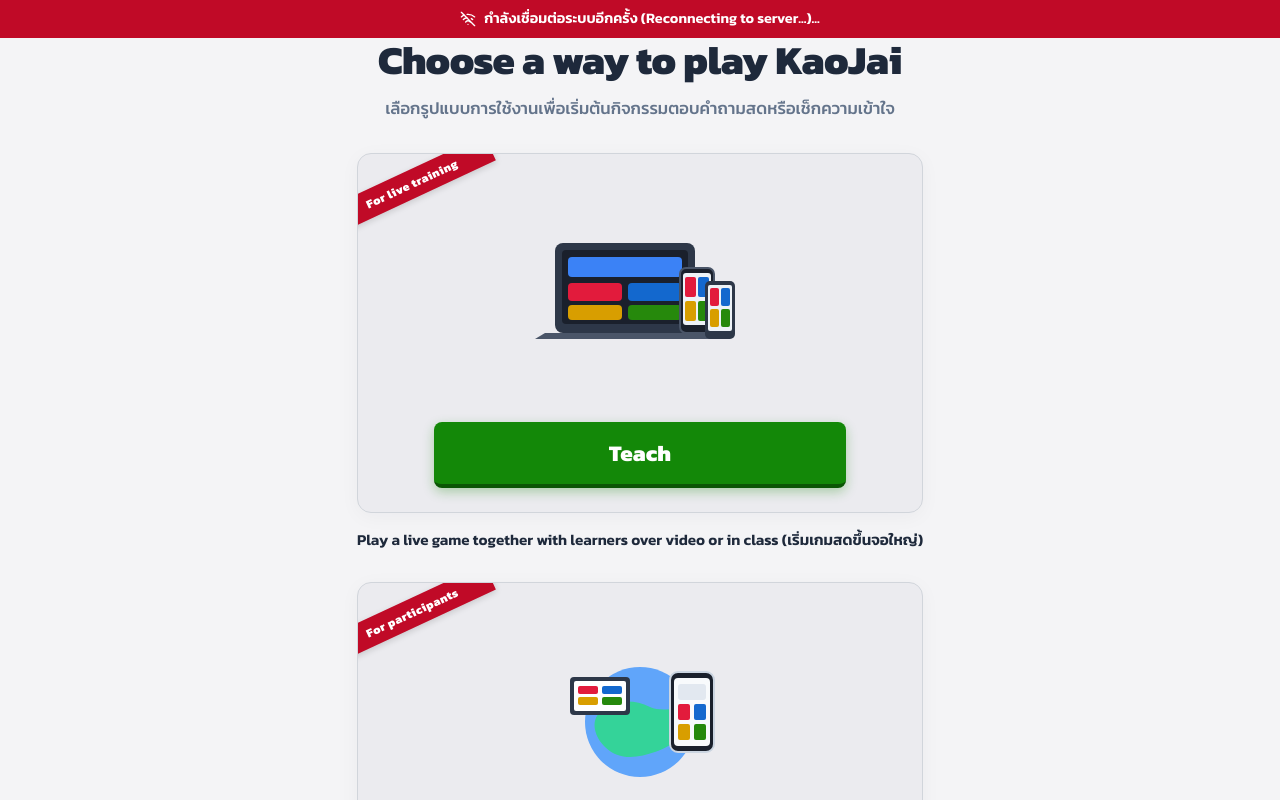
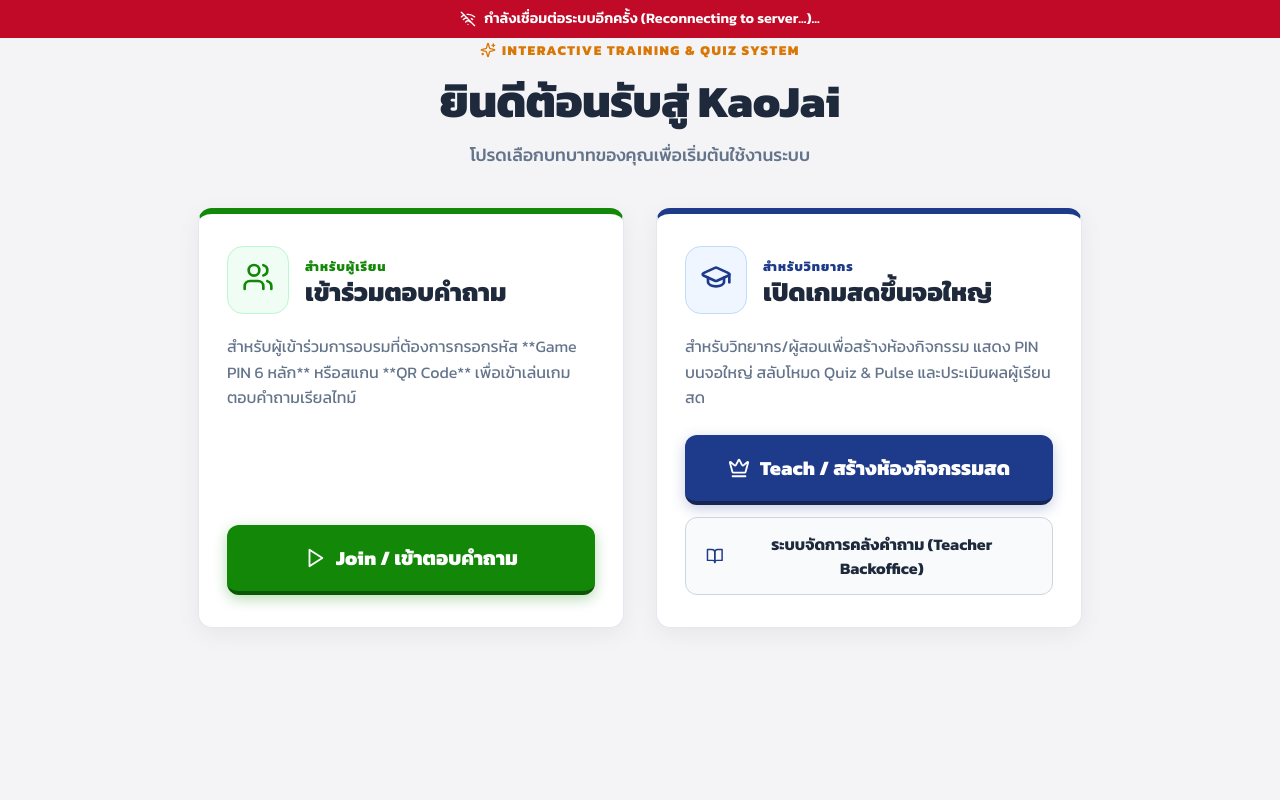
Before and after one commit to lookmhen/Kaojai, a React (Vite) app in the folder client/: page / in a window 1280 px wide. Shown: the top 800 px of the page. Built offline with nearby package versions, Linux system fonts and the light colour scheme; no server answers.

Commit message:
style(ui): redesign landing page into 2 friendly side-by-side vertical columns and clean screen switching for player join

```diff
--- a/client/src/components/player/JoinRoom.jsx
+++ b/client/src/components/player/JoinRoom.jsx
@@ -1,23 +1,26 @@
 import React, { useState, useEffect } from 'react';
 import { useSocket } from '../../context/SocketContext';
 import { AvatarPicker } from './AvatarPicker';
-import { LogIn, BookOpen, Play, ArrowLeft } from 'lucide-react';
+import { LogIn, Crown, BookOpen, Users, GraduationCap, ArrowLeft, Play, Sparkles } from 'lucide-react';
 
 export const JoinRoom = ({ onJoined, onSwitchToHost, onOpenTeacherBackoffice }) => {
   const { socket, saveSessionData } = useSocket();
+
+  // Internal Screen State: 'MODE_SELECT' or 'PLAYER_FORM'
+  const [screen, setScreen] = useState('MODE_SELECT');
+
   const [pin, setPin] = useState('');
   const [name, setName] = useState('');
   const [selectedAvatar, setSelectedAvatar] = useState('0291dcc0ce.svg');
   const [error, setError] = useState('');
   const [isLoading, setIsLoading] = useState(false);
-  const [showJoinForm, setShowJoinForm] = useState(false);
 
   useEffect(() => {
     const urlParams = new URLSearchParams(window.location.search);
     const queryPin = urlParams.get('pin');
     if (queryPin && queryPin.length === 6) {
       setPin(queryPin);
-      setShowJoinForm(true);
+      setScreen('PLAYER_FORM'); // Auto switch to player form if PIN is in URL
     }
   }, []);
 
@@ -58,201 +61,56 @@
     });
   };
 
-  return (
-    <div style={{ maxWidth: '980px', margin: '30px auto', padding: '0 20px' }}>
-      {/* Title Header */}
-      <div style={{ textAlign: 'center', marginBottom: '32px' }}>
-        <h1 style={{ fontSize: '2.5rem', fontWeight: 900, color: 'var(--text-main)', letterSpacing: '-0.5px' }}>
-          Choose a way to play KaoJai
-        </h1>
-        <p style={{ color: 'var(--text-muted)', fontSize: '1.05rem', marginTop: '6px', fontWeight: 500 }}>
-          เลือกรูปแบบการใช้งานเพื่อเริ่มต้นกิจกรรมตอบคำถามสดหรือเช็กความเข้าใจ
-        </p>
-      </div>
-
-      {/* 2 Card Grid matching user screenshot */}
-      <div style={{ display: 'grid', gridTemplateColumns: 'repeat(auto-fit, minmax(340px, 1fr))', gap: '32px', alignItems: 'stretch' }}>
-
-        {/* CARD 1: TEACH / HOST (Live Classrooms) */}
-        <div style={{ display: 'flex', flexDirection: 'column' }}>
-          <div
-            className="glass-card"
+  // =========================================================================
+  // VIEW 2: DEDICATED PLAYER JOIN FORM SCREEN
+  // =========================================================================
+  if (screen === 'PLAYER_FORM') {
+    return (
+      <div style={{ maxWidth: '520px', margin: '40px auto', padding: '0 20px' }}>
+        {/* Top Back Navigation Bar */}
+        <div style={{ marginBottom: '20px' }}>
+          <button
+            type="button"
+            onClick={() => setScreen('MODE_SELECT')}
             style={{
-              position: 'relative',
-              overflow: 'hidden',
-              background: '#EBEBEF',
-              border: '1px solid #D1D5DB',
-              padding: '24px',
-              textAlign: 'center',
-              display: 'flex',
-              flexDirection: 'column',
+              background: '#FFFFFF',
+              border: '1px solid #CBD5E1',
+              borderRadius: '30px',
+              padding: '8px 18px',
+              color: 'var(--text-main)',
+              fontSize: '0.9rem',
+              fontWeight: 700,
+              display: 'inline-flex',
               alignItems: 'center',
-              minHeight: '360px'
+              gap: '8px',
+              boxShadow: '0 2px 6px rgba(0,0,0,0.04)'
             }}
           >
-            {/* Red Diagonal Ribbon */}
-            <div className="ribbon-badge">
-              For live training
-            </div>
-
-            {/* Illustration graphic (Laptop + Smartphones) */}
-            <div style={{ width: '100%', height: '180px', display: 'flex', alignItems: 'center', justifyContent: 'center', margin: '20px 0 16px 0' }}>
-              <svg width="220" height="150" viewBox="0 0 220 150" fill="none" xmlns="http://www.w3.org/2000/svg">
-                {/* Laptop Base */}
-                <rect x="25" y="30" width="140" height="90" rx="8" fill="#2D3748" />
-                <rect x="32" y="37" width="126" height="74" rx="4" fill="#1A202C" />
-                {/* Laptop Screen Elements */}
-                <rect x="38" y="44" width="114" height="20" rx="4" fill="#3B82F6" />
-                <rect x="38" y="70" width="54" height="18" rx="4" fill="#E21B3C" />
-                <rect x="98" y="70" width="54" height="18" rx="4" fill="#1368CE" />
-                <rect x="38" y="92" width="54" height="15" rx="4" fill="#D89E00" />
-                <rect x="98" y="92" width="54" height="15" rx="4" fill="#26890C" />
-                {/* Laptop Keyboard Lip */}
-                <path d="M15 120H175L185 126H5L15 120Z" fill="#4A5568" />
-
-                {/* Smartphone 1 */}
-                <rect x="150" y="55" width="34" height="65" rx="6" fill="#1A202C" stroke="#4A5568" strokeWidth="2" />
-                <rect x="153" y="60" width="28" height="52" rx="3" fill="#EDF2F7" />
-                <rect x="155" y="64" width="11" height="20" rx="2" fill="#E21B3C" />
-                <rect x="168" y="64" width="11" height="20" rx="2" fill="#1368CE" />
-                <rect x="155" y="88" width="11" height="20" rx="2" fill="#D89E00" />
-                <rect x="168" y="88" width="11" height="20" rx="2" fill="#26890C" />
-
-                {/* Smartphone 2 */}
-                <rect x="175" y="68" width="30" height="58" rx="5" fill="#2D3748" />
-                <rect x="178" y="72" width="24" height="46" rx="2" fill="#EDF2F7" />
-                <rect x="180" y="75" width="9" height="18" rx="2" fill="#E21B3C" />
-                <rect x="191" y="75" width="9" height="18" rx="2" fill="#1368CE" />
-                <rect x="180" y="96" width="9" height="18" rx="2" fill="#D89E00" />
-                <rect x="191" y="96" width="9" height="18" rx="2" fill="#26890C" />
-              </svg>
-            </div>
-
-            {/* Big Green Action Button */}
-            <button
-              type="button"
-              onClick={onSwitchToHost}
-              style={{
-                width: '80%',
-                padding: '14px 20px',
-                borderRadius: '8px',
-                background: '#138808',
-                color: '#FFFFFF',
-                fontSize: '1.4rem',
-                fontWeight: 800,
-                boxShadow: '0 4px 12px rgba(19, 136, 8, 0.3)',
-                marginTop: 'auto',
-                borderBottom: '4px solid #0B5605'
-              }}
-            >
-              Teach
-            </button>
-          </div>
-
-          <p style={{ color: 'var(--text-main)', fontSize: '0.95rem', fontWeight: 600, textAlign: 'center', marginTop: '16px', lineHeight: 1.4 }}>
-            Play a live game together with learners over video or in class (เริ่มเกมสดขึ้นจอใหญ่)
-          </p>
+            <ArrowLeft size={18} color="var(--accent-earth-blue)" /> กลับสู่หน้าเลือกบทบาท
+          </button>
         </div>
 
-        {/* CARD 2: ASSIGN / JOIN (Participant Self-Paced) */}
-        <div style={{ display: 'flex', flexDirection: 'column' }}>
-          <div
-            className="glass-card"
-            style={{
-              position: 'relative',
-              overflow: 'hidden',
-              background: '#EBEBEF',
-              border: '1px solid #D1D5DB',
-              padding: '24px',
-              textAlign: 'center',
-              display: 'flex',
-              flexDirection: 'column',
-              alignItems: 'center',
-              minHeight: '360px'
-            }}
-          >
-            {/* Red Diagonal Ribbon */}
-            <div className="ribbon-badge">
-              For participants
+        {/* Form Card */}
+        <div className="glass-card animate-pop" style={{ padding: '32px 24px', borderTop: '5px solid #138808' }}>
+          <div style={{ textAlign: 'center', marginBottom: '24px' }}>
+            <div style={{ background: '#F0FDF4', display: 'inline-flex', padding: '14px', borderRadius: '50%', border: '1px solid #BBF7D0', marginBottom: '12px' }}>
+              <Users size={32} color="#138808" />
             </div>
-
-            {/* Illustration graphic (Globe + Mobile devices) */}
-            <div style={{ width: '100%', height: '180px', display: 'flex', alignItems: 'center', justifyContent: 'center', margin: '20px 0 16px 0' }}>
-              <svg width="220" height="150" viewBox="0 0 220 150" fill="none" xmlns="http://www.w3.org/2000/svg">
-                {/* Globe Circle Background */}
-                <circle cx="110" cy="80" r="55" fill="#60A5FA" />
-                <path d="M70 70C80 60 100 55 120 65C135 72 155 60 160 75C165 90 140 105 125 110C110 115 90 120 75 105C65 95 60 80 70 70Z" fill="#34D399" />
-
-                {/* Laptop Floating */}
-                <rect x="40" y="35" width="60" height="38" rx="4" fill="#2D3748" />
-                <rect x="44" y="39" width="52" height="30" rx="2" fill="#FFFFFF" />
-                <rect x="48" y="44" width="20" height="8" rx="2" fill="#E21B3C" />
-                <rect x="72" y="44" width="20" height="8" rx="2" fill="#1368CE" />
-                <rect x="48" y="55" width="20" height="8" rx="2" fill="#D89E00" />
-                <rect x="72" y="55" width="20" height="8" rx="2" fill="#26890C" />
-
-                {/* Smartphone Main */}
-                <rect x="140" y="30" width="44" height="80" rx="8" fill="#1A202C" stroke="#CBD5E1" strokeWidth="2" />
-                <rect x="144" y="36" width="36" height="68" rx="4" fill="#F8FAFC" />
-                <rect x="148" y="42" width="28" height="16" rx="3" fill="#E2E8F0" />
-                <rect x="148" y="62" width="12" height="16" rx="2" fill="#E21B3C" />
-                <rect x="164" y="62" width="12" height="16" rx="2" fill="#1368CE" />
-                <rect x="148" y="82" width="12" height="16" rx="2" fill="#D89E00" />
-                <rect x="164" y="82" width="12" height="16" rx="2" fill="#26890C" />
-              </svg>
-            </div>
-
-            {/* Big Green Action Button */}
-            <button
-              type="button"
-              onClick={() => setShowJoinForm(!showJoinForm)}
-              style={{
-                width: '80%',
-                padding: '14px 20px',
-                borderRadius: '8px',
-                background: '#138808',
-                color: '#FFFFFF',
-                fontSize: '1.4rem',
-                fontWeight: 800,
-                boxShadow: '0 4px 12px rgba(19, 136, 8, 0.3)',
-                marginTop: 'auto',
-                borderBottom: '4px solid #0B5605'
-              }}
-            >
-              {showJoinForm ? 'ซ่อนแบบฟอร์ม' : 'Join'}
-            </button>
-          </div>
-
-          <p style={{ color: 'var(--text-main)', fontSize: '0.95rem', fontWeight: 600, textAlign: 'center', marginTop: '16px', lineHeight: 1.4 }}>
-            Assign a challenge or join with room PIN (ผู้เรียนกรอก PIN / สแกน QR เข้าเล่น)
-          </p>
-        </div>
-
-      </div>
-
-      {/* Expanded Participant PIN Entry Form */}
-      {showJoinForm && (
-        <div className="glass-card animate-pop" style={{ maxWidth: '500px', margin: '32px auto 0 auto', padding: '28px', borderTop: '5px solid #138808' }}>
-          <div style={{ display: 'flex', justifyContent: 'space-between', alignItems: 'center', marginBottom: '16px' }}>
-            <h2 style={{ fontSize: '1.3rem', fontWeight: 800, color: 'var(--text-main)' }}>
-              📱 เข้าสู่ห้องตอบคำถาม (Join Game)
+            <h2 style={{ fontSize: '1.7rem', fontWeight: 800, color: 'var(--text-main)' }}>
+              เข้าร่วมตอบคำถาม (Join Game)
             </h2>
-            <button
-              type="button"
-              onClick={() => setShowJoinForm(false)}
-              style={{ background: 'transparent', color: 'var(--text-muted)', padding: '4px' }}
-            >
-              <ArrowLeft size={20} />
-            </button>
+            <p style={{ color: 'var(--text-muted)', fontSize: '0.9rem', marginTop: '4px' }}>
+              กรอก Game PIN และตั้งชื่อ Nickname เพื่อเข้าเล่น
+            </p>
           </div>
 
           {error && (
-            <div style={{ background: '#FEF2F2', border: '1px solid #FCA5A5', color: '#991B1B', padding: '10px 14px', borderRadius: '10px', marginBottom: '16px', fontSize: '0.9rem', fontWeight: 600 }}>
+            <div style={{ background: '#FEF2F2', border: '1px solid #FCA5A5', color: '#991B1B', padding: '10px 14px', borderRadius: '10px', marginBottom: '20px', fontSize: '0.9rem', fontWeight: 600 }}>
               {error}
             </div>
           )}
 
-          <form onSubmit={handleSubmit} style={{ display: 'flex', flexDirection: 'column', gap: '14px' }}>
+          <form onSubmit={handleSubmit} style={{ display: 'flex', flexDirection: 'column', gap: '16px' }}>
             <div>
               <label style={{ fontSize: '0.85rem', color: 'var(--text-main)', fontWeight: 700, display: 'block', marginBottom: '6px' }}>
                 Game PIN (รหัส 6 หลัก):
@@ -265,11 +123,11 @@
                 onChange={(e) => setPin(e.target.value.replace(/\D/g, ''))}
                 style={{
                   width: '100%',
-                  padding: '12px',
-                  fontSize: '1.4rem',
+                  padding: '14px',
+                  fontSize: '1.5rem',
                   textAlign: 'center',
                   letterSpacing: '4px',
-                  borderRadius: '10px',
+                  borderRadius: '12px',
                   border: '1px solid #CBD5E1',
                   background: '#F8FAFC',
                   color: 'var(--text-main)',
@@ -292,7 +150,7 @@
                   width: '100%',
                   padding: '12px 14px',
                   fontSize: '1rem',
-                  borderRadius: '10px',
+                  borderRadius: '12px',
                   border: '1px solid #CBD5E1',
                   background: '#F8FAFC',
                   color: 'var(--text-main)'
@@ -307,47 +165,182 @@
               disabled={isLoading}
               style={{
                 width: '100%',
-                padding: '14px',
-                borderRadius: '10px',
+                padding: '16px',
+                borderRadius: '12px',
                 background: '#138808',
                 color: '#FFFFFF',
-                fontSize: '1.15rem',
+                fontSize: '1.2rem',
                 fontWeight: 800,
-                boxShadow: '0 4px 12px rgba(19, 136, 8, 0.3)',
+                boxShadow: '0 4px 14px rgba(19, 136, 8, 0.3)',
                 display: 'flex',
                 alignItems: 'center',
                 justifyContent: 'center',
                 gap: '8px',
-                marginTop: '8px'
+                marginTop: '8px',
+                borderBottom: '4px solid #0B5605'
               }}
             >
-              <LogIn size={20} /> {isLoading ? 'กำลังเข้าห้อง...' : 'เข้าร่วมตอบคำถาม (Join Game)'}
+              <LogIn size={22} /> {isLoading ? 'กำลังเข้าห้อง...' : 'เข้าร่วมตอบคำถาม (Join Game)'}
             </button>
           </form>
         </div>
-      )}
+      </div>
+    );
+  }
 
-      {/* Secondary Button: Teacher Backoffice */}
-      <div style={{ textAlign: 'center', marginTop: '40px' }}>
-        <button
-          type="button"
-          onClick={onOpenTeacherBackoffice}
+  // =========================================================================
+  // VIEW 1: FRIENDLY SIDE-BY-SIDE MODE SELECTION SCREEN
+  // =========================================================================
+  return (
+    <div style={{ maxWidth: '960px', margin: '40px auto', padding: '0 20px' }}>
+      {/* App Header Title */}
+      <div style={{ textAlign: 'center', marginBottom: '40px' }}>
+        <div style={{ display: 'inline-flex', alignItems: 'center', gap: '6px', color: 'var(--accent-earth-orange)', fontSize: '0.85rem', fontWeight: 800, textTransform: 'uppercase', letterSpacing: '1.5px', marginBottom: '8px' }}>
+          <Sparkles size={16} /> Interactive Training & Quiz System
+        </div>
+        <h1 style={{ fontSize: '2.8rem', fontWeight: 900, color: 'var(--text-main)', letterSpacing: '-0.5px' }}>
+          ยินดีต้อนรับสู่ KaoJai
+        </h1>
+        <p style={{ color: 'var(--text-muted)', fontSize: '1.1rem', marginTop: '6px', fontWeight: 500 }}>
+          โปรดเลือกบทบาทของคุณเพื่อเริ่มต้นใช้งานระบบ
+        </p>
+      </div>
+
+      {/* Side-by-Side 2 Column Vertical Layout */}
+      <div style={{ display: 'grid', gridTemplateColumns: 'repeat(auto-fit, minmax(340px, 1fr))', gap: '32px', alignItems: 'stretch' }}>
+
+        {/* LEFT COLUMN: Participant / Join Card */}
+        <div
+          className="glass-card animate-pop"
           style={{
+            display: 'flex',
+            flexDirection: 'column',
+            padding: '32px 28px',
+            borderTop: '6px solid #138808',
             background: '#FFFFFF',
-            border: '1px solid #CBD5E1',
-            borderRadius: '30px',
-            padding: '10px 24px',
-            color: 'var(--text-main)',
-            fontWeight: 700,
-            fontSize: '0.9rem',
-            display: 'inline-flex',
-            alignItems: 'center',
-            gap: '8px',
-            boxShadow: '0 2px 8px rgba(0,0,0,0.04)'
+            boxShadow: '0 6px 24px rgba(15, 23, 42, 0.06)'
           }}
         >
-          <BookOpen size={18} color="var(--accent-earth-blue)" /> ระบบจัดการคลังคำถาม (Teacher Backoffice)
-        </button>
+          <div style={{ display: 'flex', alignItems: 'center', gap: '16px', marginBottom: '20px' }}>
+            <div style={{ background: '#F0FDF4', padding: '14px', borderRadius: '16px', border: '1px solid #BBF7D0' }}>
+              <Users size={32} color="#138808" />
+            </div>
+            <div>
+              <span style={{ fontSize: '0.8rem', fontWeight: 800, color: '#138808', textTransform: 'uppercase', letterSpacing: '1px' }}>
+                สำหรับผู้เรียน
+              </span>
+              <h2 style={{ fontSize: '1.6rem', fontWeight: 800, color: 'var(--text-main)', lineHeight: 1.2 }}>
+                เข้าร่วมตอบคำถาม
+              </h2>
+            </div>
+          </div>
+
+          <p style={{ color: 'var(--text-muted)', fontSize: '1rem', lineHeight: 1.6, marginBottom: '28px' }}>
+            สำหรับผู้เข้าร่วมการอบรมที่ต้องการกรอกรหัส **Game PIN 6 หลัก** หรือสแกน **QR Code** เพื่อเข้าเล่นเกมตอบคำถามเรียลไทม์
+          </p>
+
+          <button
+            type="button"
+            onClick={() => setScreen('PLAYER_FORM')}
+            style={{
+              width: '100%',
+              padding: '18px 24px',
+              borderRadius: '12px',
+              background: '#138808',
+              color: '#FFFFFF',
+              fontSize: '1.25rem',
+              fontWeight: 800,
+              display: 'flex',
+              alignItems: 'center',
+              justifyContent: 'center',
+              gap: '10px',
+              boxShadow: '0 4px 14px rgba(19, 136, 8, 0.3)',
+              marginTop: 'auto',
+              borderBottom: '4px solid #0B5605'
+            }}
+          >
+            <Play size={22} /> Join / เข้าตอบคำถาม
+          </button>
+        </div>
+
+        {/* RIGHT COLUMN: Teacher / Host Card */}
+        <div
+          className="glass-card animate-pop"
+          style={{
+            display: 'flex',
+            flexDirection: 'column',
+            padding: '32px 28px',
+            borderTop: '6px solid var(--accent-earth-blue)',
+            background: '#FFFFFF',
+            boxShadow: '0 6px 24px rgba(15, 23, 42, 0.06)'
+          }}
+        >
+          <div style={{ display: 'flex', alignItems: 'center', gap: '16px', marginBottom: '20px' }}>
+            <div style={{ background: '#EFF6FF', padding: '14px', borderRadius: '16px', border: '1px solid #BFDBFE' }}>
+              <GraduationCap size={32} color="var(--accent-earth-blue)" />
+            </div>
+            <div>
+              <span style={{ fontSize: '0.8rem', fontWeight: 800, color: 'var(--accent-earth-blue)', textTransform: 'uppercase', letterSpacing: '1px' }}>
+                สำหรับวิทยากร
+              </span>
+              <h2 style={{ fontSize: '1.6rem', fontWeight: 800, color: 'var(--text-main)', lineHeight: 1.2 }}>
+                เปิดเกมสดขึ้นจอใหญ่
+              </h2>
+            </div>
+          </div>
+
+          <p style={{ color: 'var(--text-muted)', fontSize: '1rem', lineHeight: 1.6, marginBottom: '24px' }}>
+            สำหรับวิทยากร/ผู้สอนเพื่อสร้างห้องกิจกรรม แสดง PIN บนจอใหญ่ สลับโหมด Quiz & Pulse และประเมินผลผู้เรียนสด
+          </p>
+
+          <div style={{ display: 'flex', flexDirection: 'column', gap: '12px', marginTop: 'auto' }}>
+            {/* Primary Action Button */}
+            <button
+              type="button"
+              onClick={onSwitchToHost}
+              style={{
+                width: '100%',
+                padding: '18px 24px',
+                borderRadius: '12px',
+                background: 'var(--accent-earth-blue)',
+                color: '#FFFFFF',
+                fontSize: '1.25rem',
+                fontWeight: 800,
+                display: 'flex',
+                alignItems: 'center',
+                justifyContent: 'center',
+                gap: '10px',
+                boxShadow: '0 4px 14px rgba(30, 58, 138, 0.25)',
+                borderBottom: '4px solid #172554'
+              }}
+            >
+              <Crown size={22} /> Teach / สร้างห้องกิจกรรมสด
+            </button>
+
+            {/* Secondary Action Button */}
+            <button
+              type="button"
+              onClick={onOpenTeacherBackoffice}
+              style={{
+                width: '100%',
+                padding: '14px 20px',
+                borderRadius: '12px',
+                background: '#F8FAFC',
+                border: '1px solid #CBD5E1',
+                color: 'var(--text-main)',
+                fontSize: '1rem',
+                fontWeight: 700,
+                display: 'flex',
+                alignItems: 'center',
+                justifyContent: 'center',
+                gap: '8px'
+              }}
+            >
+              <BookOpen size={18} color="var(--accent-earth-blue)" /> ระบบจัดการคลังคำถาม (Teacher Backoffice)
+            </button>
+          </div>
+        </div>
+
       </div>
     </div>
   );
```
